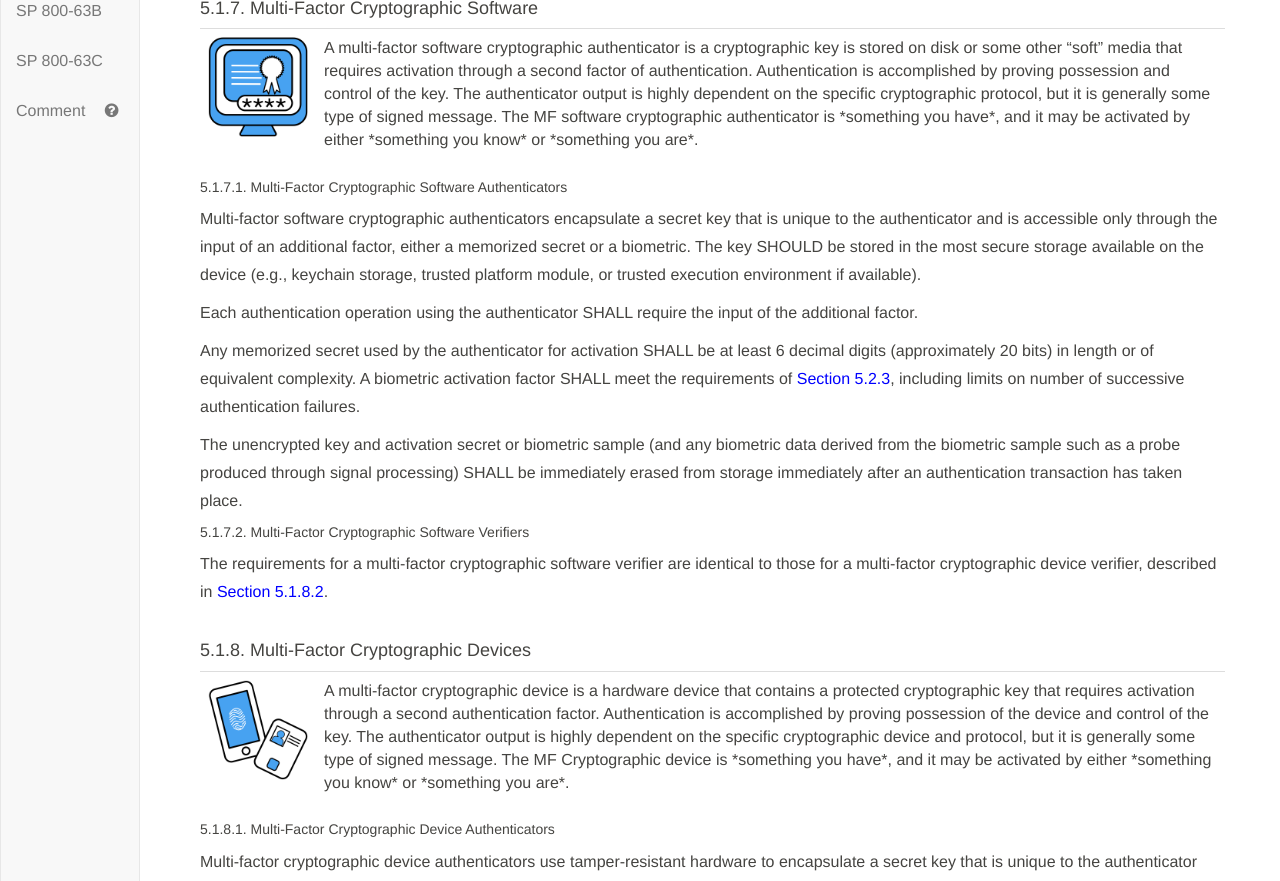
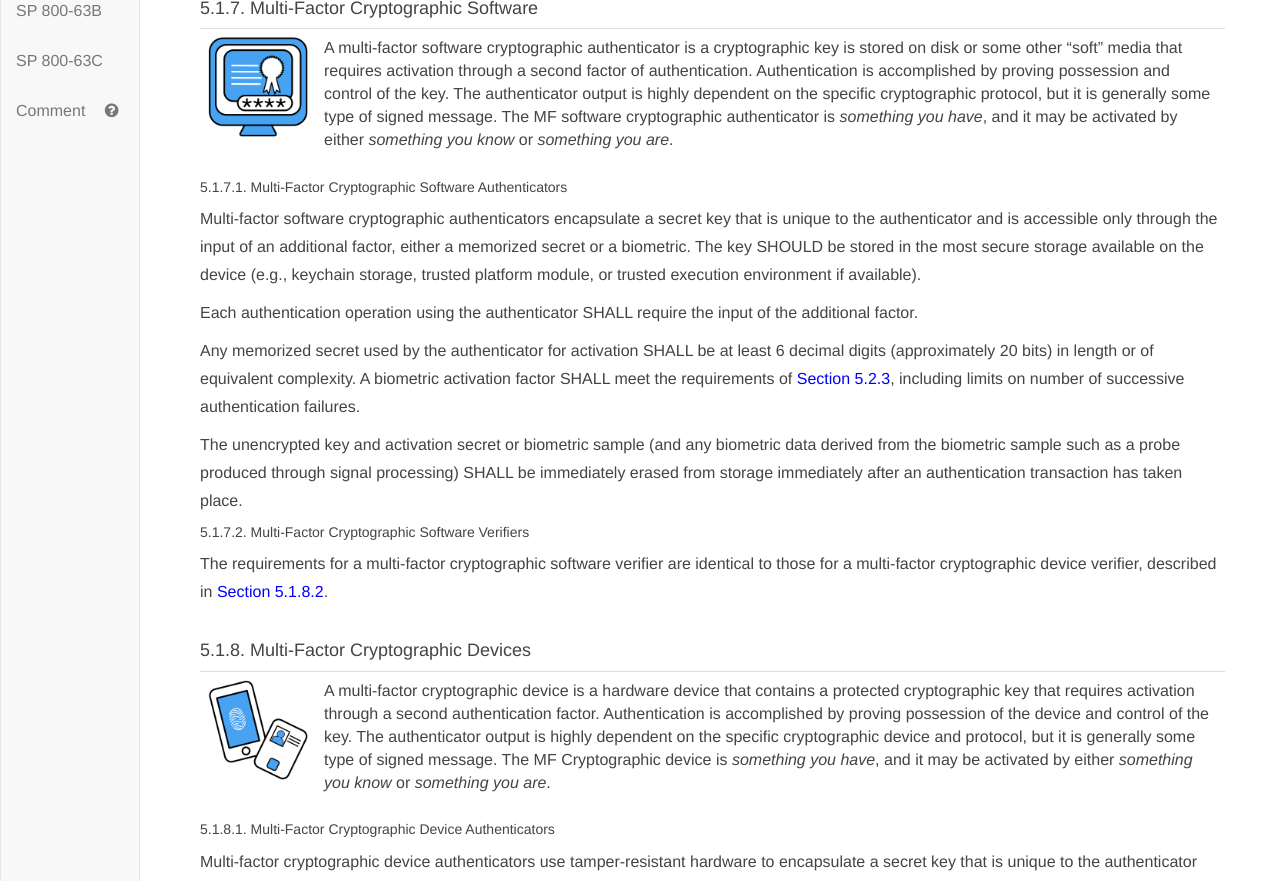
Before and after one commit to usnistgov/800-63-3, a Jekyll site: the page built from sp800-63b.md, in a window 1280 px wide and 1400 px high, scrolled down 29273 px. Shown: the part 221-1102 px from the top of the window. Built offline with Jekyll 4.4.1, drawn with Linux system fonts in a browser that asks for light colours; some of the changed text lies outside the part shown.

Commit message:
restored text formatting

```diff
--- a/sp800-63b/sec5_authenticators.md
+++ b/sp800-63b/sec5_authenticators.md
@@ -12,7 +12,7 @@
 <table style="width:100%">
   <tr>
     <td><img src="sp800-63b/media/Memorized-secret.png" alt="authenticator" style="width: 100px;height: 100px"/></td>
-    <td>A Memorized Secret authenticator (commonly referred to as a *password* or *PIN* if it is numeric) is a secret value that is intended to be chosen and memorizable by the user. Memorized secrets need to be of sufficient complexity and secrecy that it would be impractical for an attacker to guess or otherwise discover the correct secret value.</td>
+    <td>A Memorized Secret authenticator (commonly referred to as a <i>password</i> or <i>PIN</i> if it is numeric) is a secret value that is intended to be chosen and memorizable by the user. Memorized secrets need to be of sufficient complexity and secrecy that it would be impractical for an attacker to guess or otherwise discover the correct secret value.</td>
   </tr>
   </table>
   </div>
@@ -164,7 +164,7 @@
 <table style="width:100%">
   <tr>
     <td><img src="sp800-63b/media/Multi-factor-otp-device.png" alt="authenticator" style="width: 100px;height: 100px"/></td>
-    <td>A multi-factor (MF) OTP device hardware device generates one-time passwords for use in authentication and requires activation through a second factor of authentication. The second factor of authentication may be achieved through some kind of integral entry pad, an integral biometric (e.g., fingerprint) reader or a direct computer interface (e.g., USB port). The one-time password is typically displayed on the device and manually input to the verifier, although direct electronic output from the device as input to a computer is also allowed. For example, a one-time password device may display 6 characters at a time. The MF OTP device is *something you have*, and it may be activated by either *something you know* or *something you are*.</td>
+    <td>A multi-factor (MF) OTP device hardware device generates one-time passwords for use in authentication and requires activation through a second factor of authentication. The second factor of authentication may be achieved through some kind of integral entry pad, an integral biometric (e.g., fingerprint) reader or a direct computer interface (e.g., USB port). The one-time password is typically displayed on the device and manually input to the verifier, although direct electronic output from the device as input to a computer is also allowed. For example, a one-time password device may display 6 characters at a time. The MF OTP device is <i>something you have</i>, and it may be activated by either <i>something you know</i> or <i>something you are</i>.</td>
   </tr>
   </table>
   </div>
@@ -221,7 +221,7 @@
 <table style="width:100%">
   <tr>
     <td><img src="sp800-63b/media/Multi-factor-software-crypto.png" alt="authenticator" style="width: 100px;height: 100px"/></td>
-    <td>A multi-factor software cryptographic authenticator is a cryptographic key is stored on disk or some other “soft” media that requires activation through a second factor of authentication. Authentication is accomplished by proving possession and control of the key. The authenticator output is highly dependent on the specific cryptographic protocol, but it is generally some type of signed message. The MF software cryptographic authenticator is *something you have*, and it may be activated by either *something you know* or *something you are*.</td>
+    <td>A multi-factor software cryptographic authenticator is a cryptographic key is stored on disk or some other “soft” media that requires activation through a second factor of authentication. Authentication is accomplished by proving possession and control of the key. The authenticator output is highly dependent on the specific cryptographic protocol, but it is generally some type of signed message. The MF software cryptographic authenticator is <i>something you have</i>, and it may be activated by either <i>something you know</i> or <i>something you are</i>.</td>
   </tr>
   </table>
   </div>
@@ -248,7 +248,7 @@
 <table style="width:100%">
   <tr>
     <td><img src="sp800-63b/media/Multi-factor-crypto-device.png" alt="authenticator" style="width: 100px;height: 100px"/></td>
-    <td>A multi-factor cryptographic device is a hardware device that contains a protected cryptographic key that requires activation through a second authentication factor. Authentication is accomplished by proving possession of the device and control of the key. The authenticator output is highly dependent on the specific cryptographic device and protocol, but it is generally some type of signed message. The MF Cryptographic device is *something you have*, and it may be activated by either *something you know* or *something you are*.</td>
+    <td>A multi-factor cryptographic device is a hardware device that contains a protected cryptographic key that requires activation through a second authentication factor. Authentication is accomplished by proving possession of the device and control of the key. The authenticator output is highly dependent on the specific cryptographic device and protocol, but it is generally some type of signed message. The MF Cryptographic device is <i>something you have</i>, and it may be activated by either <i>something you know</i> or <i>something you are</i>.</td>
   </tr>
   </table>
   </div>
```
